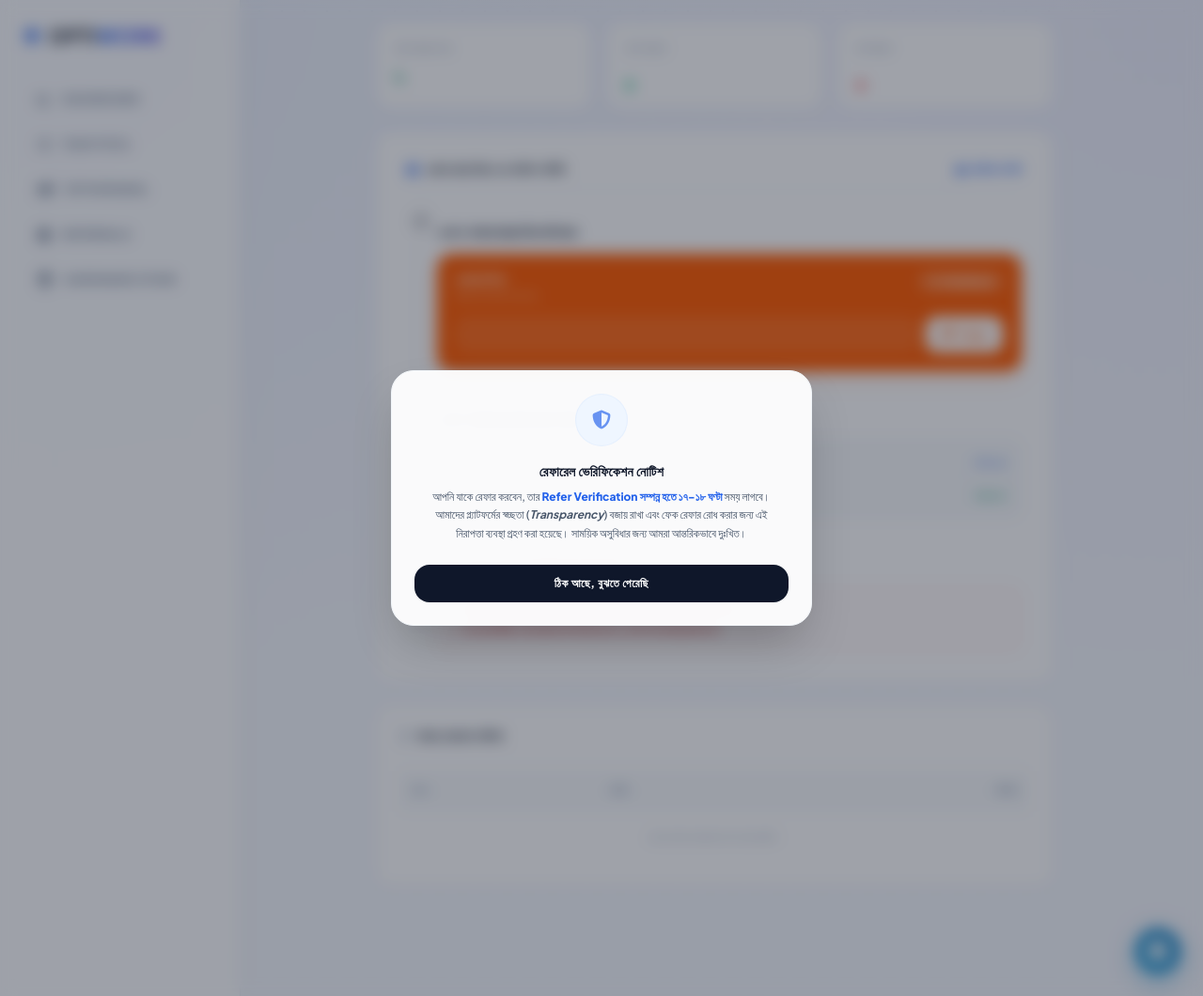
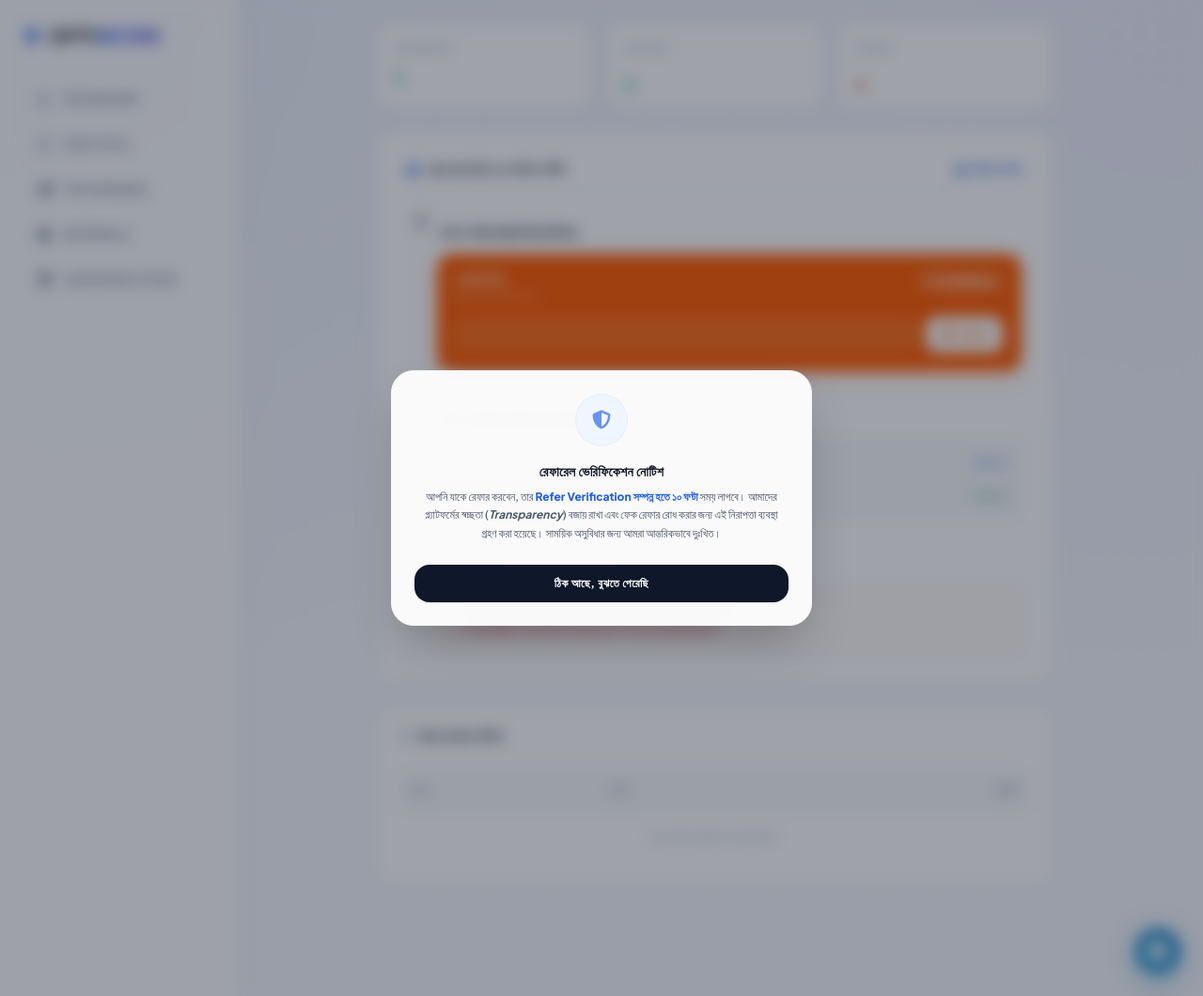
Before and after one commit to teamcipx/Orpi, a Flask app: template templates/referrals.html in a window 1280 px wide. Shown: the whole page at 94% size. Run offline with Flask 3, Linux system fonts and the light colour scheme; the template is opened without the code that fills it, so the values that code supplies are empty; some libraries are stand-ins or nearby versions.

Commit message:
Update referrals.html

```diff
--- a/templates/referrals.html
+++ b/templates/referrals.html
@@ -73,7 +73,7 @@
 
         <!-- মডাল টেক্সট -->
         <p class="text-slate-600 text-xs font-medium leading-relaxed px-2">
-            আপনি যাকে রেফার করবেন, তার <span class="text-blue-600 font-black">Refer Verification সম্পন্ন হতে ১৭-১৮ ঘণ্টা</span> সময় লাগবে। আমাদের প্ল্যাটফর্মের স্বচ্ছতা (<span class="italic font-bold">Transparency</span>) বজায় রাখা এবং ফেক রেফার রোধ করার জন্য এই নিরাপত্তা ব্যবস্থা গ্রহণ করা হয়েছে। সাময়িক অসুবিধার জন্য আমরা আন্তরিকভাবে দুঃখিত।
+            আপনি যাকে রেফার করবেন, তার <span class="text-blue-600 font-black">Refer Verification সম্পন্ন হতে ১০ ঘণ্টা</span> সময় লাগবে। আমাদের প্ল্যাটফর্মের স্বচ্ছতা (<span class="italic font-bold">Transparency</span>) বজায় রাখা এবং ফেক রেফার রোধ করার জন্য এই নিরাপত্তা ব্যবস্থা গ্রহণ করা হয়েছে। সাময়িক অসুবিধার জন্য আমরা আন্তরিকভাবে দুঃখিত।
         </p>
 
         <!-- বাটন -->
@@ -171,7 +171,7 @@
                 <div class="bg-slate-50 border border-slate-100 rounded-xl p-4 space-y-2.5 text-xs text-slate-600 font-bold">
                     <div class="flex justify-between border-b border-slate-200/40 pb-2">
                         <span class="text-slate-400">আপনার বন্ধু পাবেন (Welcome Bonus)</span>
-                        <span class="text-blue-600 font-black">৳ ৭০.০০</span>
+                        <span class="text-blue-600 font-black">৳ ৫০.০০</span>
                     </div>
                     <div class="flex justify-between">
                         <span class="text-slate-400">আপনি পাবেন (Referral Bonus)</span>
```
